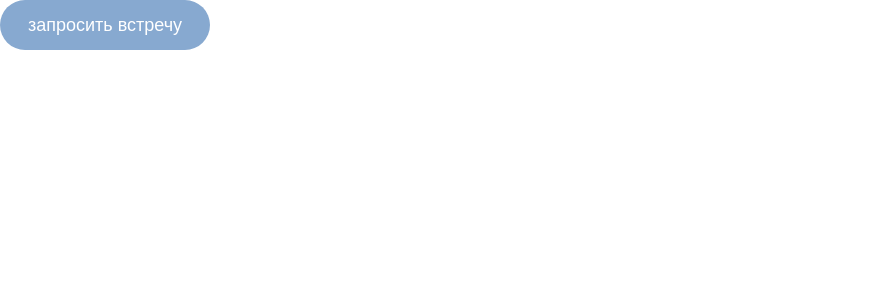
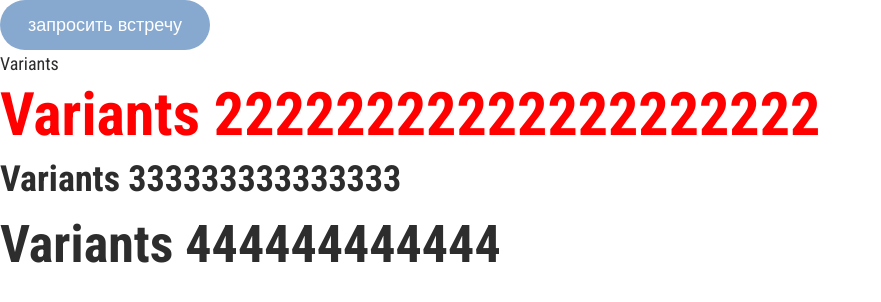
Before and after one commit to VictorREDrudko/startup-landing, a React (Vite) app: page / in a window 1280 px wide. Shown: the top 302 px of the page, without its empty margins (0-881 px from the left). Built offline with nearby package versions, Linux system fonts and the light colour scheme.

Commit message:
add-texts-components

```diff
--- a/src/App.tsx
+++ b/src/App.tsx
@@ -1,6 +1,7 @@
 import './App.css';
 
 import { Button } from './components/button/button';
+import { H1, H2, H3, Text } from './components/text';
 import { GlobalStyles } from './global-styles';
 
 function App() {
@@ -8,6 +9,10 @@ function App() {
     <>
       <GlobalStyles />
       <Button text={'запросить встречу'} />
+      <Text fontSize={18}>Variants</Text>
+      <H1 color={'red'} fontSize={14}>Variants 22222222222222222222</H1>
+      <H3 color={'--primary-color-text-grey'} fontSize={14}>Variants 333333333333333</H3>
+      <H2 color={'#2D2D2D'} fontSize={14}>Variants 444444444444</H2>
     </>
   );
 }
--- /dev/null
+++ b/src/components/text/index.ts
@@ -0,0 +1 @@
+export * from './texts';
--- /dev/null
+++ b/src/components/text/texts.tsx
@@ -0,0 +1,108 @@
+import styled, { css } from 'styled-components';
+
+export interface TextProps {
+  fontWeight?: number;
+  color?: string;
+  nonSelect?: boolean;
+  textAlign?: string;
+  nowrap?: boolean;
+  lineHeight?: number;
+  fontSize?: number;
+  textTransform?: string;
+  wordBreak?: string;
+  overflow?: string;
+  withEllipsis?: boolean;
+  letterSpacing?: number;
+}
+
+const GenericText = css<TextProps>`
+  ${p => p.fontWeight && `font-weight: ${p.fontWeight};`}
+  color: ${props => {
+    if (props.color) {
+      // Если color это CSS переменная (начинается с --)
+      if (props.color.startsWith('--')) {
+        return `var(${props.color})`;
+      }
+      // Если color это hex код или название цвета
+      return props.color;
+    }
+    // Цвет по умолчанию
+    return 'var(--primary-color-text-grey)';
+  }};
+  user-select: ${props => (props.nonSelect ? 'none' : 'auto')};
+  text-align: ${props => (props.textAlign ? props.textAlign : 'initial')};
+  white-space: ${props => (props.nowrap ? 'nowrap' : 'normal')};
+  line-height: ${props => (props.lineHeight ? `${props.lineHeight}px` : 'normal')};
+  text-transform: ${p => (p.textTransform ? p.textTransform : 'none')};
+  word-break: ${p => (p.wordBreak ? p.wordBreak : 'normal')};
+  overflow: ${p => (p.overflow || 'visible')};
+  word-wrap: break-word;
+  margin: 0;
+  padding: 0;
+  ${p => p.letterSpacing && `letter-spacing: ${p.letterSpacing}px;`}
+
+  ${p => p.withEllipsis ? css`
+    text-overflow: ellipsis;
+    white-space: nowrap;
+    overflow: hidden;
+  ` : ''}
+`;
+
+// функция для расчета line-height
+function getLineHeight(props: TextProps): string {
+  if (props.lineHeight) {
+    return `${props.lineHeight}px`;
+  }
+  if (props.fontSize) {
+    return `${Math.ceil(props.fontSize * 1.5)}px`;
+  }
+  return '24px';
+}
+
+export const H1 = styled.h1<TextProps>`
+  ${GenericText}
+  font-size: 60px;
+  line-height: 75px;
+`;
+
+export const H2 = styled.h2<TextProps>`
+  ${GenericText}
+  font-size: 52px;
+  line-height: 78px;
+`;
+
+export const H3 = styled.h3<TextProps>`
+  ${GenericText}
+  font-size: 36px;
+  line-height: 54px;
+`;
+
+export const H4 = styled.h4<TextProps>`
+  ${GenericText}
+  font-size: 30px;
+  line-height: 45px;
+`;
+
+export const H5 = styled.h5<TextProps>`
+  ${GenericText}
+  font-size: 22px;
+  line-height: 33px;
+`;
+
+export const H6 = styled.h6<TextProps>`
+  ${GenericText}
+  font-size: 18px;
+  line-height: 27px;
+`;
+
+export const Text = styled.p<TextProps>`
+  ${GenericText}
+  font-size: ${props => props.fontSize || 16}px;
+  line-height: ${getLineHeight};
+`;
+
+export const TinyText = styled.p<TextProps>`
+  ${GenericText}
+  font-size: 12px;
+  line-height: 18px;
+`;
--- a/src/global-styles.ts
+++ b/src/global-styles.ts
@@ -27,5 +27,7 @@ export const GlobalStyles = createGlobalStyle`
     --secondary-color-10: #f5edf3;
 
     --primary-color-button: #87a9d0;
+
+    --primary-color-text-grey: #2d2d2d;
   }
 `;
```
